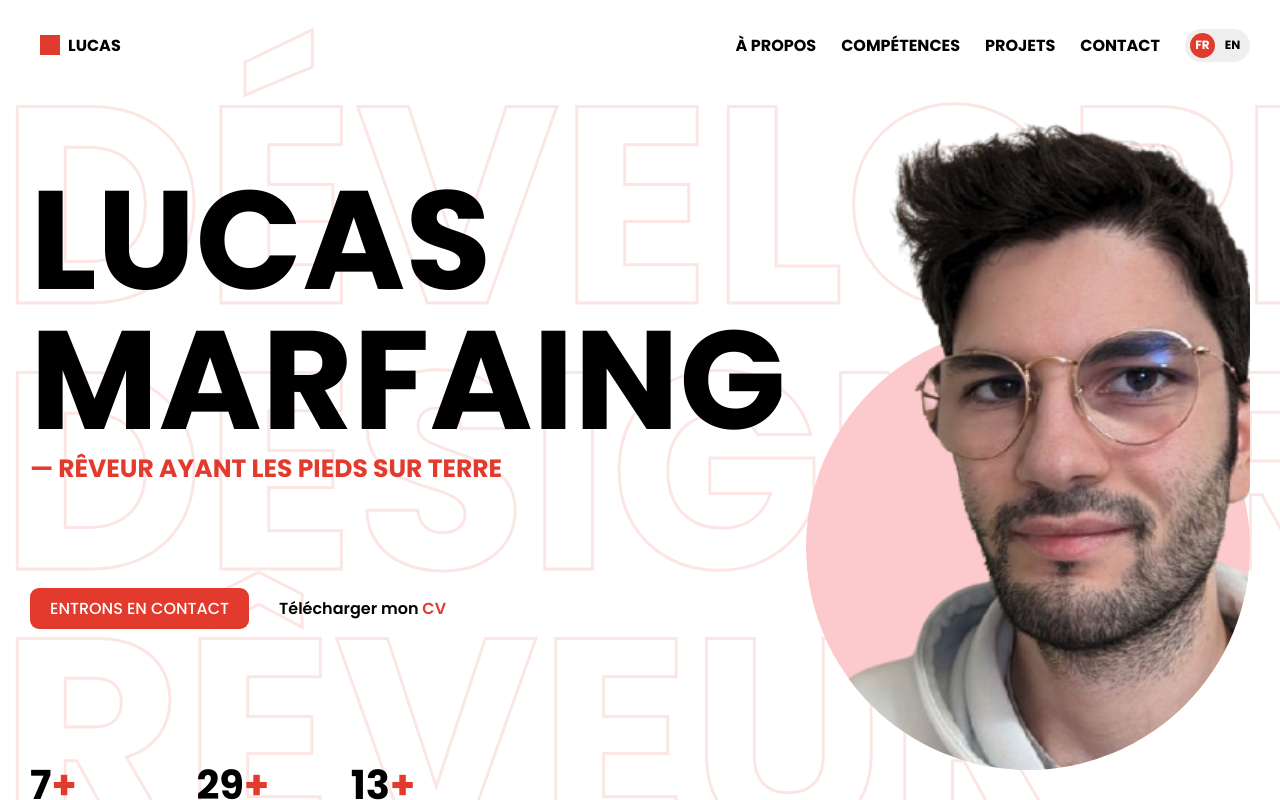
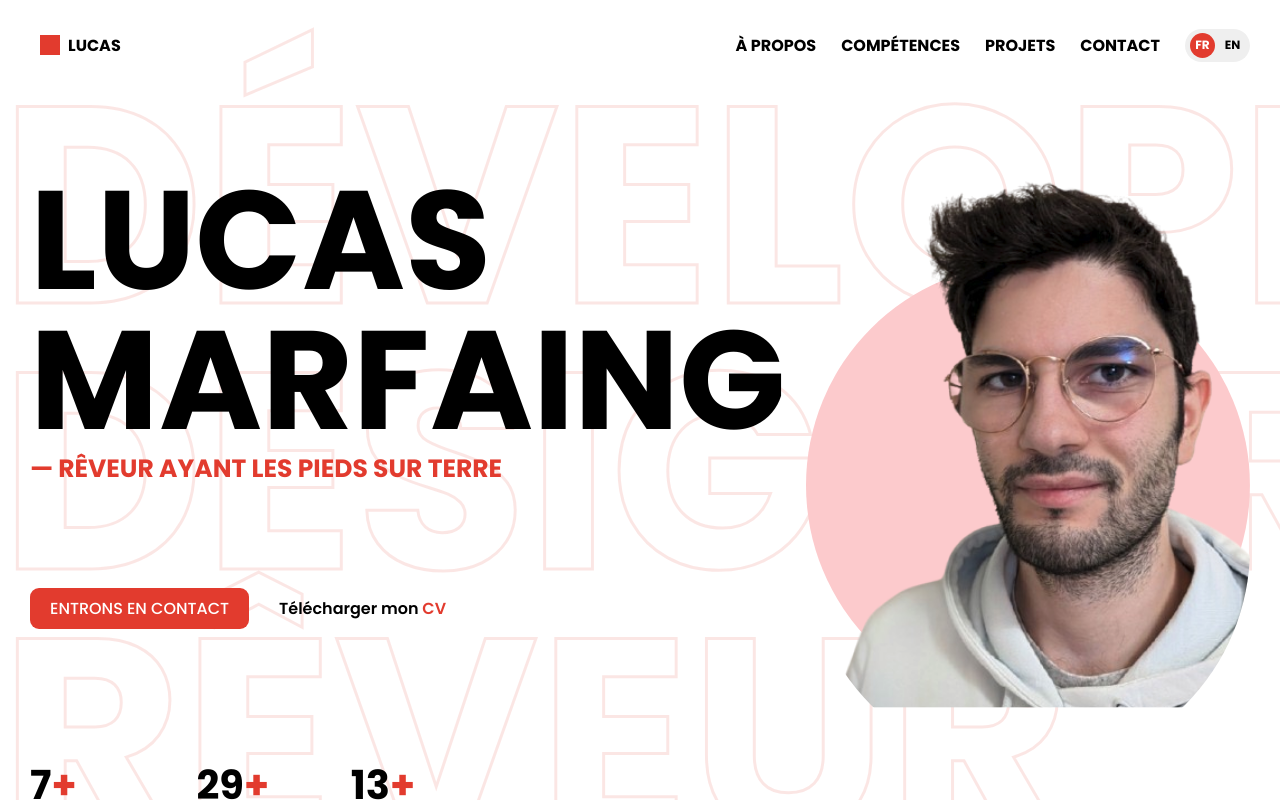
Before and after one commit to lucasmarfaing/portfolio, a React (Vite) app: page / in a window 1280 px wide. Both pictures are taken after a click on the button "FR". Shown: the top 800 px of the page. Built offline with nearby package versions, Linux system fonts and the light colour scheme.

Commit message:
[FIX] animation

```diff
--- a/src/components/organisms/navbar/navbar.component.tsx
+++ b/src/components/organisms/navbar/navbar.component.tsx
@@ -9,7 +9,6 @@ import './navbar.component.scss';
 const SITE_NAME = 'Lucas Marfaing';
 const NAV_LINKS = SECTIONS.filter((s) => s.showNav);
 const HOME_SECTION = SECTIONS[0];
-const SCROLL_OFFSET = -90;
 
 export function Navbar() {
     const { t } = useTranslation();
@@ -48,7 +47,7 @@ export function Navbar() {
     const navigateTo = (e: MouseEvent<HTMLAnchorElement>, id: string) => {
         e.preventDefault();
         const reduce = window.matchMedia('(prefers-reduced-motion: reduce)').matches;
-        lenis?.scrollTo(`#${id}`, { offset: SCROLL_OFFSET, immediate: reduce });
+        lenis?.scrollTo(`#${id}`, { immediate: reduce });
 
         const target = document.getElementById(id);
         if (target) {
--- a/src/sections/about/about.section.scss
+++ b/src/sections/about/about.section.scss
@@ -1,4 +1,4 @@
 #about {
     min-height: 100dvh;
-
+    padding-top: var(--padding-top-navbar);
 }
--- a/src/sections/contact/contact.section.scss
+++ b/src/sections/contact/contact.section.scss
@@ -1,4 +1,4 @@
 #contact {
     min-height: 100dvh;
-
+    padding-top: var(--padding-top-navbar);
 }
--- a/src/sections/hero/hero.section.scss
+++ b/src/sections/hero/hero.section.scss
@@ -27,42 +27,70 @@
             z-index: 15;
         }
 
+        // Le nom est animé lettre par lettre (pop jelly). Chaque lettre est
+        // inline-block pour pouvoir être translatée/scalée individuellement.
+        &__name-line {
+            display: block;
+            // Les lettres sont des inline-block séparés : sans ça, min-content
+            // casserait à chaque lettre (une lettre par ligne).
+            white-space: nowrap;
+
+            .char {
+                display: inline-block;
+                will-change: transform;
+            }
+        }
+
         &__info{
             display: flex;
             flex-direction: row;
             gap: 20px;
             margin-top: 30px;
             z-index: 15;
+            justify-content: space-between;
         }
 
         .me-mask {
             position: relative;
-            width: 600px;
+            width: 550px;
             height: 650px;
             overflow: hidden;
             border-radius: 0 0 300px 300px;
 
-            &__circle {
+            // Le SVG (image + masque pinceau) remplace l'ancienne <img>.
+            &__svg {
                 position: absolute;
-                bottom: 0;
-                left: 0;
+                inset: 0;
                 width: 100%;
-                aspect-ratio: 1/1;
-                border-radius: 50%;
-                background-color: var(--color-primary-light);
-                z-index: 10;
+                height: 100%;
+                z-index: 20;
+                // Couche compositée dédiée : le masque est re-rastérisé à chaque
+                // frame pendant le tracé, autant ne pas repeindre le reste.
+                transform: translateZ(0);
             }
 
-            img {
-                position: absolute;
-                z-index: 20;
-                bottom: 0;
-                left: 50%;
-                transform: translateX(-50%);
-                width: 650px;
-                height: 700px;
-                object-fit: cover;
-                object-position: top center;
+            // Révélation « coup de pinceau rond » : le trait serpentin se dessine
+            // via stroke-dashoffset (pathLength normalisé à 1) et révèle l'image.
+            &__brush-path {
+                stroke-dasharray: 1;
+                stroke-dashoffset: 1;
+                will-change: stroke-dashoffset;
+                // `both` (et pas `forwards`) : le fill arrière tient l'état caché
+                // pendant le delay, sinon le trait apparaît d'un coup au départ.
+                animation: brush-draw 1.9s cubic-bezier(0.33, 0, 0.2, 1) 0.35s both;
+            }
+
+            @media (prefers-reduced-motion: reduce) {
+                // Pas d'animation : on montre directement l'image entière.
+                &__brush-path {
+                    animation: none;
+                    stroke-dashoffset: 0;
+                }
+            }
+
+            // Cercle rose : désormais un <circle> SVG dans le groupe masqué.
+            &__circle {
+                fill: var(--color-primary-light);
             }
         }
 
@@ -120,10 +148,7 @@
         justify-content: flex-end;
 
         position: absolute;
-        top: 0;
-        bottom: 0;
-        left: 0;
-        right: 0;
+        inset: 0;
         z-index: 0;
 
         &__text {
@@ -137,3 +162,14 @@
         }
     }
 }
+
+// Le trait du pinceau se « dessine » : on passe de masqué (1) à tracé (0).
+@keyframes brush-draw {
+    from {
+        stroke-dashoffset: 1;
+    }
+
+    to {
+        stroke-dashoffset: 0;
+    }
+}
--- a/src/sections/hero/hero.section.tsx
+++ b/src/sections/hero/hero.section.tsx
@@ -1,38 +1,112 @@
 import { Button, DevLabel } from "@/atoms";
 import { Experience } from "@/molecules";
 import { useTranslation, Trans } from "react-i18next";
+import { motion, useReducedMotion } from "framer-motion";
 
 import mePicture from '@/assets/images/me_picture.png';
 
 import './hero.section.scss';
 
+// Pop « jelly » : ressort avec rebond — même langage que le dot-drop du header.
+const POP = { type: "spring", bounce: 0.55, duration: 0.7 } as const;
+
+
 
 export function HeroSection() {
     const { t } = useTranslation();
+    const reduce = useReducedMotion();
+
+    // --- Entrée jelly, lettre par lettre ---
+    const renderWord = (word: string, start: number) =>
+        [...word].map((ch, i) => (
+            <motion.span
+                key={i}
+                className="char"
+                initial={reduce ? false : { y: 90, opacity: 0, scale: 0.4 }}
+                animate={reduce ? {} : { y: 0, opacity: 1, scale: 1 }}
+                transition={{ ...POP, delay: start + i * 0.045 }}
+            >
+                {ch}
+            </motion.span>
+        ));
+
+    // Entrée ressort discrète pour le reste (accroche, CTA, stats).
+    const rise = (delay: number) =>
+        reduce ? {} : {
+            initial: { y: 50, opacity: 0 },
+            animate: { y: 0, opacity: 1 },
+            transition: { type: "spring", bounce: 0.3, duration: 0.8, delay },
+        };
 
     return (
         <section id="home">
             <div className="home-content">
                 <div className="home-content__info">
                     <div className="home-content__left">
-                        <h1 className="home-content__name">Lucas Marfaing</h1>
-                        <span className='home-content__hook'>{t('hero.hook')}</span>
+                        <h1 className="home-content__name">
+                            <span className="home-content__name-line">{renderWord("Lucas", 0.15)}</span>
+                            <span className="home-content__name-line">{renderWord("Marfaing", 0.4)}</span>
+                        </h1>
 
-                        <div className="actions">
+                        <motion.span className='home-content__hook' {...rise(0.8)}>
+                            {t('hero.hook')}
+                        </motion.span>
+
+                        <motion.div className="actions" {...rise(0.95)}>
                             <Button label={"button.contact"} onClick={(): void => { console.log("JE CLIQUE") }}></Button>
                             <span className="actions__cv"> <Trans i18nKey="button.download" components={{ 1: <span className="accent" /> }} /></span>
-                        </div>
+                        </motion.div>
                     </div>
 
+                    <div className="me-mask">
+                        {/* Le cercle rose ET la photo sont dans le même groupe
+                            masqué → ils sont révélés ensemble par le pinceau,
+                            comme un seul tableau. Le masque est interne au SVG. */}
+                        <svg className="me-mask__svg" viewBox="0 0 550 650" aria-hidden="true">
+                            <defs>
+                                <mask id="brush-mask">
+                                    {/* Serpentin en diagonale : passes perpendiculaires
+                                        à l'axe haut-gauche → bas-droite. La 1re passe
+                                        couvre le coin haut-gauche, la dernière le coin
+                                        bas-droite → le pinceau balaie en travers TL→BR.
+                                        Pas de filtre de texture : le bord reste franc,
+                                        seuls les bouts ronds adoucissent le trait. */}
+                                    <path
+                                        className="me-mask__brush-path"
+                                        d="M248,-249 Q45,53 -286,203 L-190,318 Q141,168 344,-134 L441,-20 Q238,282 -93,432 L4,547 Q335,397 538,95 L635,209 Q432,511 101,661 L197,776 Q528,626 731,324 L828,439 Q625,741 294,891"
+                                        fill="none"
+                                        stroke="#fff"
+                                        // 200 et pas 180 : en dessous, les passes ne se
+                                        // recouvrent plus assez et un éclat de photo
+                                        // reste non peint dans le coin haut-droite.
+                                        strokeWidth="200"
+                                        strokeLinecap="round"
+                                        strokeLinejoin="round"
+                                        pathLength={1}
+                                        // État caché appliqué dès le 1er rendu (évite
+                                        // le flash de l'image avant le chargement CSS).
+                                        style={{ strokeDasharray: 1, strokeDashoffset: 1 }}
+                                    />
+                                </mask>
+                            </defs>
 
-                    <div className="me-mask">
-                        <img src={mePicture} alt="photo masquée" />
-                        <div className="me-mask__circle"></div>
+                            <g mask="url(#brush-mask)">
+                                <circle className="me-mask__circle" cx="275" cy="375" r="275" />
+                                <image
+                                    href={mePicture}
+                                    x="-25"
+                                    y="-50"
+                                    width="600"
+                                    height="700"
+                                    preserveAspectRatio="xMidYMin slice"
+                                />
+                            </g>
+                        </svg>
                     </div>
                 </div>
 
 
-                <div className="bottom">
+                <motion.div className="bottom" {...rise(1.05)}>
                     <div className="bottom__experience">
                         <Experience date={new Date("2018-10-15")} label={"hero.experience.work"}></Experience>
                         <Experience date={new Date("1997-04-25")} label={"hero.experience.born"}></Experience>
@@ -40,13 +114,18 @@ export function HeroSection() {
                     </div>
 
                     <DevLabel></DevLabel>
-                </div>
+                </motion.div>
             </div>
 
-            <div className="back">
+            <motion.div
+                className="back"
+                initial={reduce ? false : { opacity: 0 }}
+                animate={reduce ? {} : { opacity: 1 }}
+                transition={{ duration: 1.4, ease: "easeOut", delay: 0.1 }}
+            >
                 <span className="back__text">{t('hero.back.developer')}</span>
                 <span className="back__text">{t('hero.back.designer')}</span>
                 <span className="back__text">{t('hero.back.dreamer')}</span>
-            </div>
+            </motion.div>
         </section>);
 }
--- a/src/sections/projects/projects.sections.scss
+++ b/src/sections/projects/projects.sections.scss
@@ -1,4 +1,4 @@
 #projects {
     min-height: 100dvh;
-
+    padding-top: var(--padding-top-navbar);
 }
--- a/src/sections/skills/skills.sections.scss
+++ b/src/sections/skills/skills.sections.scss
@@ -1,4 +1,4 @@
 #skills {
     min-height: 100dvh;
-
+    padding-top: var(--padding-top-navbar);
 }
--- a/vite.config.ts
+++ b/vite.config.ts
@@ -21,6 +21,9 @@ export default defineConfig({
       },
     })],
   resolve: {
+    // Force une seule copie de React (sinon framer-motion en tire une 2e →
+    // "Invalid hook call / more than one copy of React").
+    dedupe: ['react', 'react-dom'],
     // Tier-aware aliases first so they match before the generic '@'.
     alias: [
       { find: '@/atoms', replacement: fileURLToPath(new URL('./src/components/atoms', import.meta.url)) },
```
